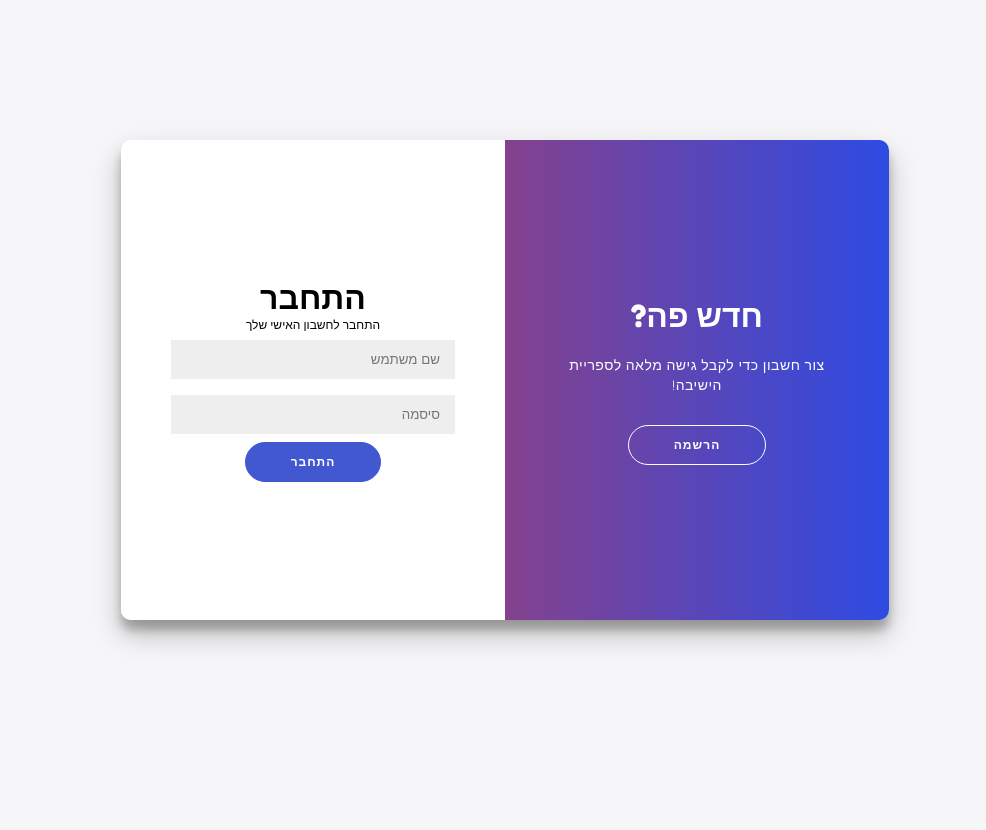
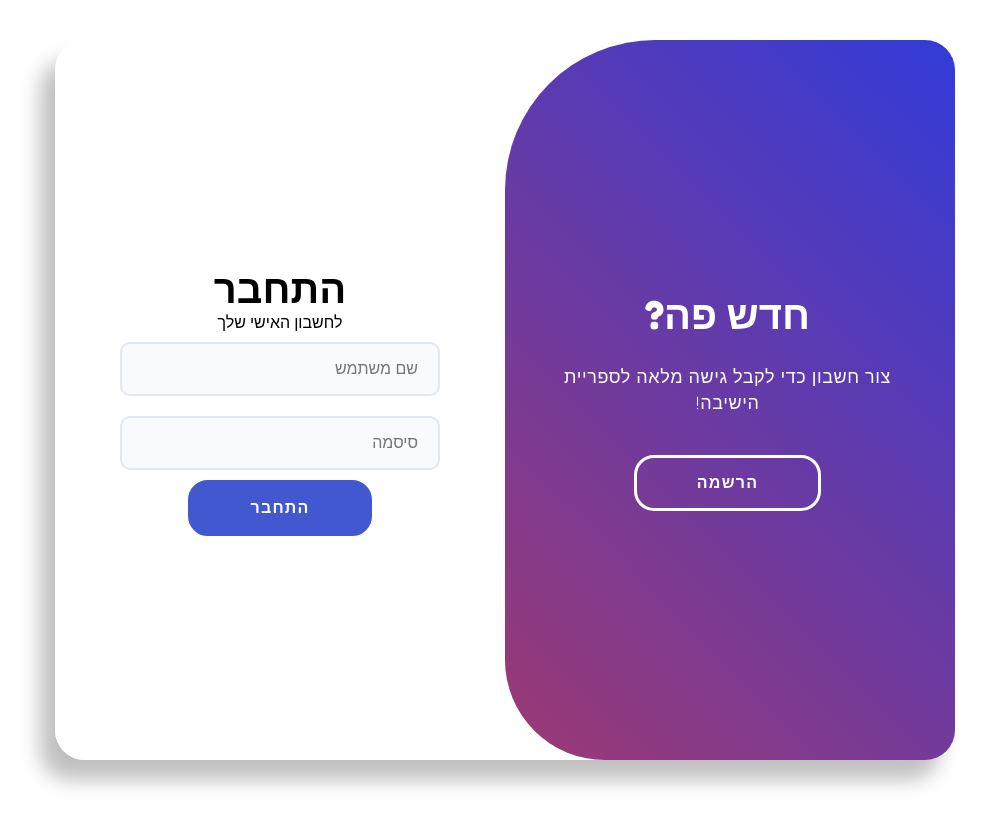
Before and after one commit to TapChap/LibraryCatalog, a Python web app: template app/templates/landing.html in a window 1280 px wide. Shown: the whole page, without its empty margins (135-1121 px from the left). After the commit the page ends 788 px from the top, so only its background shows below. Run offline with Jinja, Linux system fonts and the light colour scheme; the template is opened without the code that fills it, so the values that code supplies are empty.

Commit message:
update login page, add clear search button

```diff
--- a/app/static/HomePage/LibraryState.js
+++ b/app/static/HomePage/LibraryState.js
@@ -37,4 +37,8 @@ export class LibraryState {
 	isUserModerator() {
 		return this.currentUser && this.currentUser.permission > 1;
 	}
+
+	getAllBooks(){
+		return this.allBooks;
+	}
 }
--- a/app/static/LandingPage/landing.css
+++ b/app/static/LandingPage/landing.css
@@ -5,67 +5,70 @@
 }
 
 body {
-    background: #f6f5f7;
     display: flex;
     justify-content: center;
     align-items: center;
     flex-direction: column;
     font-family: "Fredoka", sans-serif;
     height: 100vh;
-    margin: -20px 0 50px;
+    margin: 0;
+    padding: 0;
 }
 
 h1 {
     font-weight: bold;
     direction: rtl;
     margin: 0;
+    font-size: 2.5rem;
 }
 
 h2 {
     text-align: center;
     direction: rtl;
+    font-size: 2rem;
 }
 
 p {
     direction: rtl;
-    font-size: 14px;
+    font-size: 18px;
     font-weight: 100;
-    line-height: 20px;
-    letter-spacing: 0.5px;
-    margin: 20px 0 30px;
+    line-height: 26px;
+    letter-spacing: 0.6px;
+    margin: 25px 0 40px;
 }
 
 span {
-    font-size: 12px;
+    font-size: 16px; /* Increased from 12px */
 }
 
 a {
     color: #333;
-    font-size: 14px;
+    font-size: 18px; /* Increased from 14px */
     text-decoration: none;
-    margin: 15px 0;
+    margin: 20px 0; /* Increased from 15px */
 }
 
 button {
     direction: rtl;
     border-radius: 20px;
-    border: 1px solid #4158D0;
+    border: 3px solid #4158D0;
     background-color: #4158D0;
     color: #FFFFFF;
-    font-size: 12px;
+    font-size: 16px;
     font-weight: bold;
-    padding: 12px 45px;
-    letter-spacing: 1px;
+    padding: 16px 60px;
+    letter-spacing: 1.2px;
     text-transform: uppercase;
-    transition: transform 80ms ease-in;
+    transition: all 0.3s ease;
+}
+
+button:hover {
+    background-color: #1d36b0; /* Darker purple on hover */
+    transform: translateY(-2px);
 }
 
 button:active {
-    transform: scale(0.95);
-}
-
-button:focus {
-    outline: none;
+    transform: translateY(0) scale(0.95);
 }
 
 button.ghost {
@@ -79,30 +82,38 @@ div .form {
     align-items: center;
     justify-content: center;
     flex-direction: column;
-    padding: 0 50px;
+    padding: 0 65px; /* Increased from 50px */
     height: 100%;
     text-align: center;
 }
 
+.container {
+    background-color: #fff;
+    border-radius: 30px; /* Rounded corners like the image */
+    box-shadow: -15px 20px 20px rgba(0,0,0,0.25); /* Subtle shadow */
+    position: relative;
+    overflow: hidden;
+    width: 90vw;
+    height: 90vh;
+    max-width: 900px;
+}
+
 input {
     direction: rtl;
-    background-color: #eee;
-    border: none;
-    padding: 12px 15px;
-    margin: 8px 0;
+    background-color: #f8fafc; /* Light gray background */
+    border: 2px solid #e2e8f0; /* Light border */
+    border-radius: 10px; /* Rounded corners */
+    padding: 16px 20px;
+    margin: 10px 0;
     width: 100%;
+    font-size: 16px;
+    transition: border-color 0.3s ease;
 }
 
-.container {
-    background-color: #fff;
-    border-radius: 10px;
-    box-shadow: 0 14px 28px rgba(0,0,0,0.25),
-    0 10px 10px rgba(0,0,0,0.22);
-    position: relative;
-    overflow: hidden;
-    width: 768px;
-    max-width: 100%;
-    min-height: 480px;
+input:focus {
+    outline: none;
+    border-color: rgba(46, 75, 227, 0.5); /* Purple border on focus */
+    box-shadow: 0 0 0 1px rgba(46, 75, 227, 0.5); /* Purple glow */
 }
 
 .form-container {
@@ -152,21 +163,22 @@ input {
     position: absolute;
     top: 0;
     left: 50%;
-    width: 50%;
+    width: 75%;
     height: 100%;
     overflow: hidden;
     transition: transform 0.6s ease-in-out;
+    border-radius: 150px 150px 100px 100px;
     z-index: 100;
 }
 
 .container.right-panel-active .overlay-container{
     transform: translateX(-100%);
+    border-radius: 150px 150px 100px 100px;
 }
 
 .overlay {
-    background: #4158D0;
-    background: -webkit-linear-gradient(to right, #d93838, #2e4be3);  /*2e4be3*/
-    background: linear-gradient(to right, #d93838, #2e4be3);  /*2e4be3*/
+    background: transparent;
+    background: linear-gradient(45deg, #d93838, #1e3cec);
 
     background-repeat: no-repeat;
     background-size: cover;
@@ -190,7 +202,7 @@ input {
     align-items: center;
     justify-content: center;
     flex-direction: column;
-    padding: 0 40px;
+    padding: 0 50px;
     text-align: center;
     top: 0;
     height: 100%;
@@ -215,3 +227,11 @@ input {
 .container.right-panel-active .overlay-right {
     transform: translateX(20%);
 }
+
+.left-positioner {
+    margin-left: 40%;
+}
+
+.right-positioner {
+    margin-right: 40%;
+}
--- a/app/templates/landing.html
+++ b/app/templates/landing.html
@@ -22,7 +22,7 @@
     <div class="form-container sign-in-container">
         <div class="form">
             <h1>התחבר</h1>
-            <span>התחבר לחשבון האישי שלך</span>
+            <span>לחשבון האישי שלך</span>
             <input id="login_username" type="text" placeholder="שם משתמש" />
             <input id="login_password" type="password" placeholder="סיסמה" />
             <button onclick="handleLogin()">התחבר</button>
@@ -31,14 +31,18 @@
     <div class="overlay-container">
         <div class="overlay">
             <div class="overlay-panel overlay-left">
+                <div class="left-positioner">
                     <h1>ברוך שובך!</h1>
                     <p>התחבר לחשבונך כדי להכנס לאתר</p>
                    <button class="ghost" id="signIn">התחבר</button>
                 </div>
+            </div>
             <div class="overlay-panel overlay-right">
+                <div class="right-positioner">
                     <h1>חדש פה?</h1>
                     <p>צור חשבון כדי לקבל גישה מלאה לספריית הישיבה!</p>
                     <button class="ghost" id="signUp">הרשמה</button>
+                </div>
             </div>
         </div>
     </div>
```
Also changed, not shown: app/static/HomePage/home.css (+66 -9 lines), app/static/HomePage/home.js (+20 -3 lines), app/templates/home.html (+7 -14 lines). Lines whose indentation alone changed are shown as unchanged.
